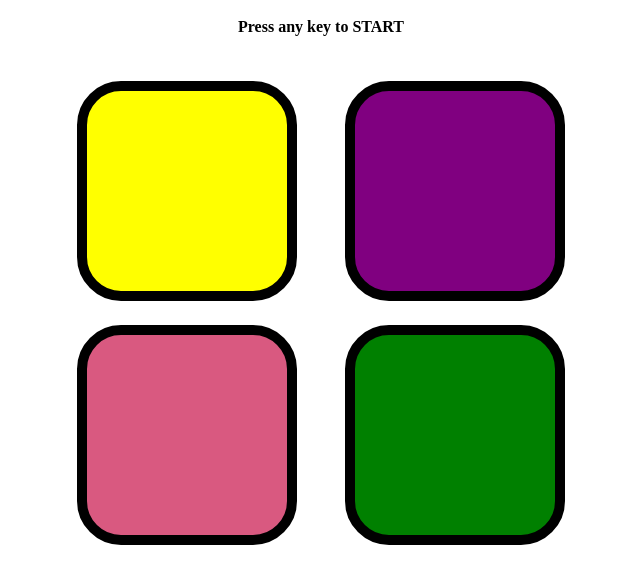
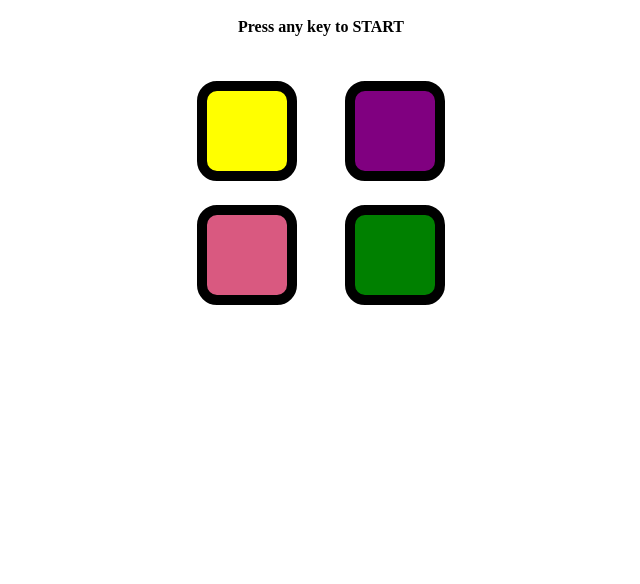
Before and after one commit to Nikhil-DEV-777/Simon-Says-Game, a plain HTML site: page index.html in a window 1280 px wide. Shown: the part 50-634 px from the top of the page, without its empty margins (319-959 px from the left). Drawn offline with Linux system fonts and the light colour scheme.

Commit message:
Update style.css

```diff
--- a/style.css
+++ b/style.css
@@ -5,8 +5,8 @@ body{
 
 }
 .btn{
-    height: 200px;
-    width: 200px;
+    height: 5em;
+    width: 5em;
     border: 10px solid black;
     border-radius: 20%;
     margin: 1.5em;
```
